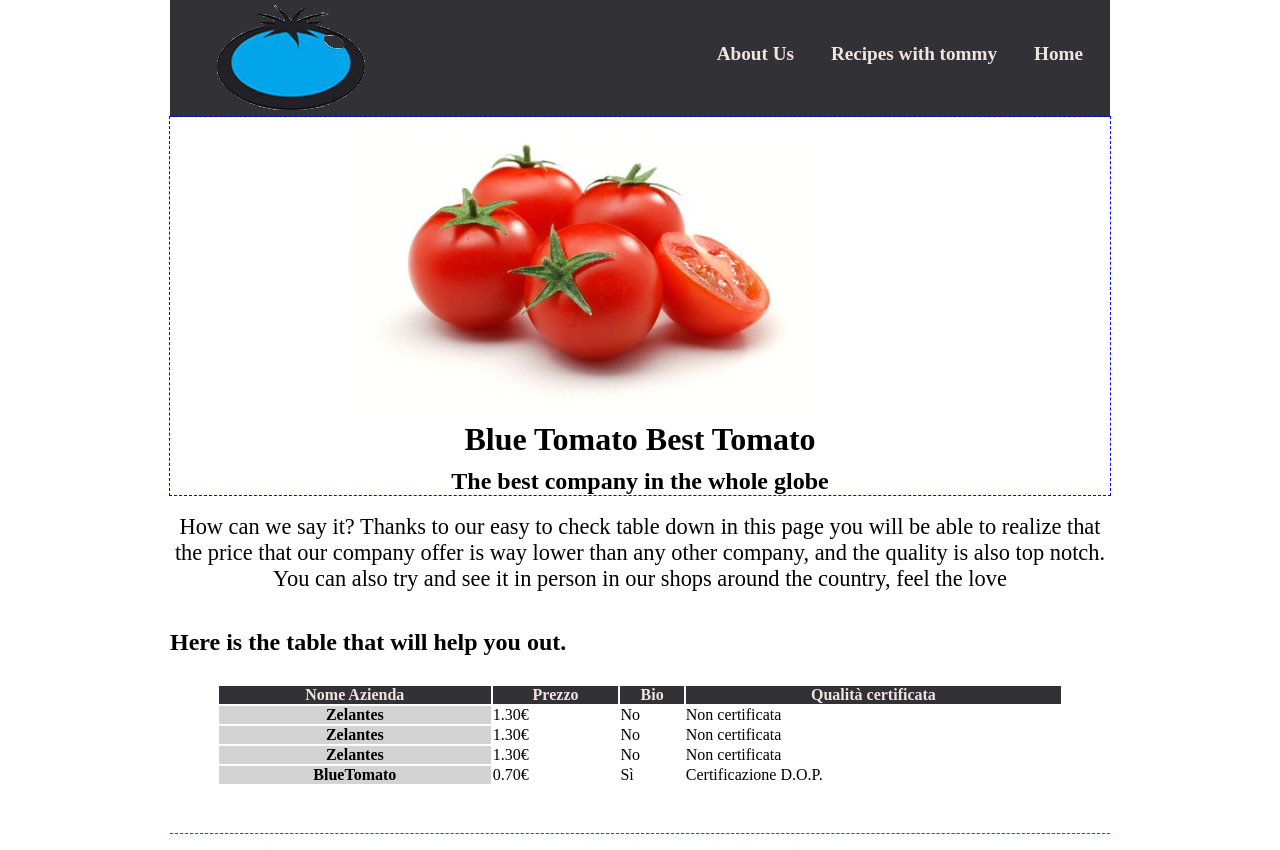
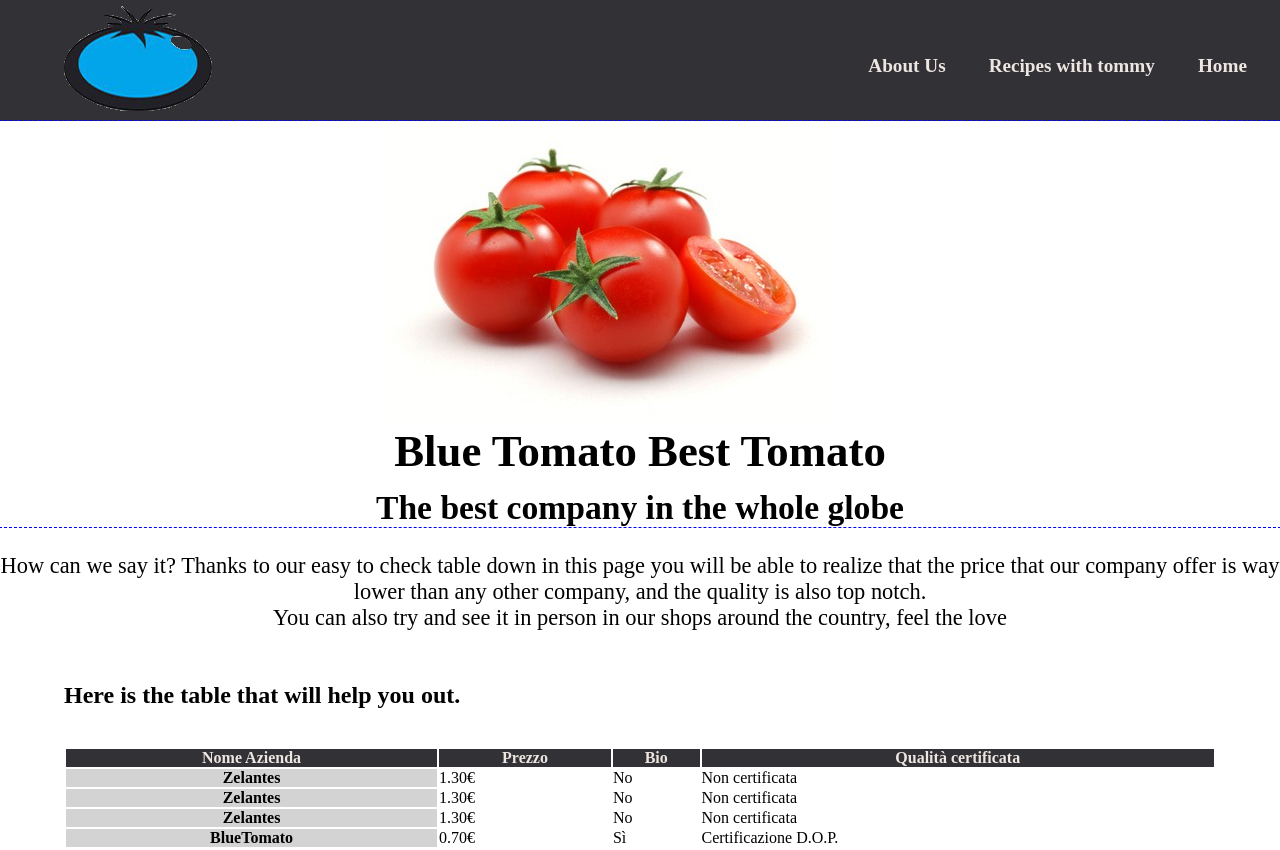
Before and after one commit to dkblue/BlueTomato, a plain HTML site: page index.html in a window 1280 px wide. Shown: the top 850 px of the page. Drawn offline with Linux system fonts and the light colour scheme.

Commit message:
cambiamenti radicali nel files..spero non sia una boiata

```diff
--- a/css/main.css
+++ b/css/main.css
@@ -11,10 +11,9 @@
 
 
 .wrapper {
-    width:940px;
+
     border-bottom: 1px dashed red;
     margin: 0 auto;
-    margin-bottom: 15%;
 
 }
 
@@ -32,7 +31,10 @@ header {
     background-color: #323136;
 }
 
+hgroup {
 
+    font-size: 1.4em;
+}
 /***********************************************************
   LOGO
 ***********************************************************/
@@ -94,7 +96,8 @@ JUMBOTRON
 }
 #jumbotron img{
 
-        margin-left: 20%;
+        margin-left: 30%;
+
 
 }
 
@@ -126,6 +129,10 @@ article {
 /***********************************************************
 TABLE
 ***********************************************************/
+
+#table h2 {
+    margin-left: 5%;
+}
 
 #table table {
 
@@ -159,7 +166,7 @@ footer {
     background-color: #323136;
     padding-top: 1.3%;
     overflow: hidden;
-    width:940px;            /** width / height /cambiamenti al wrapper per tentare lo sticky                                     footer **/
+    /** width / height /cambiamenti al wrapper per tentare lo sticky                                     footer **/
     margin: 0 auto;
 
     position: relative;
```
Also changed, not shown: index.html (+2 -2 lines).
